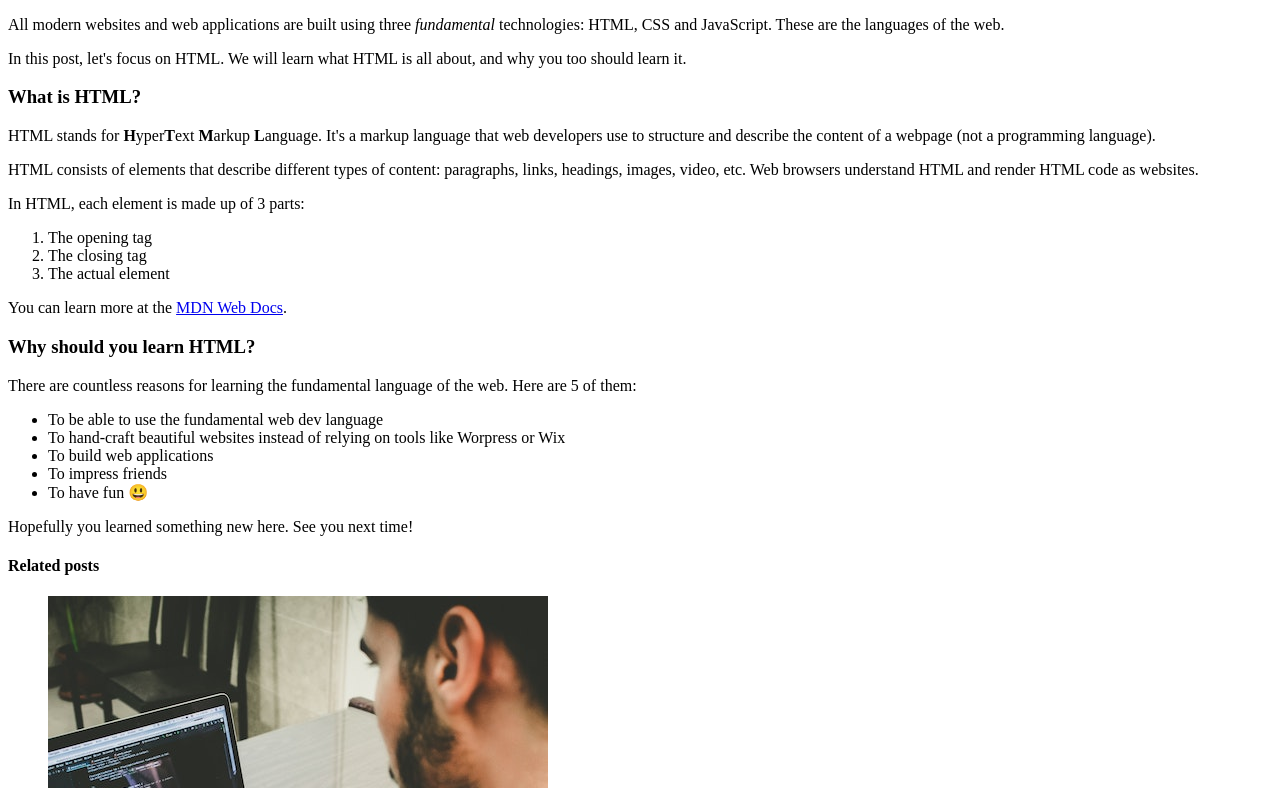
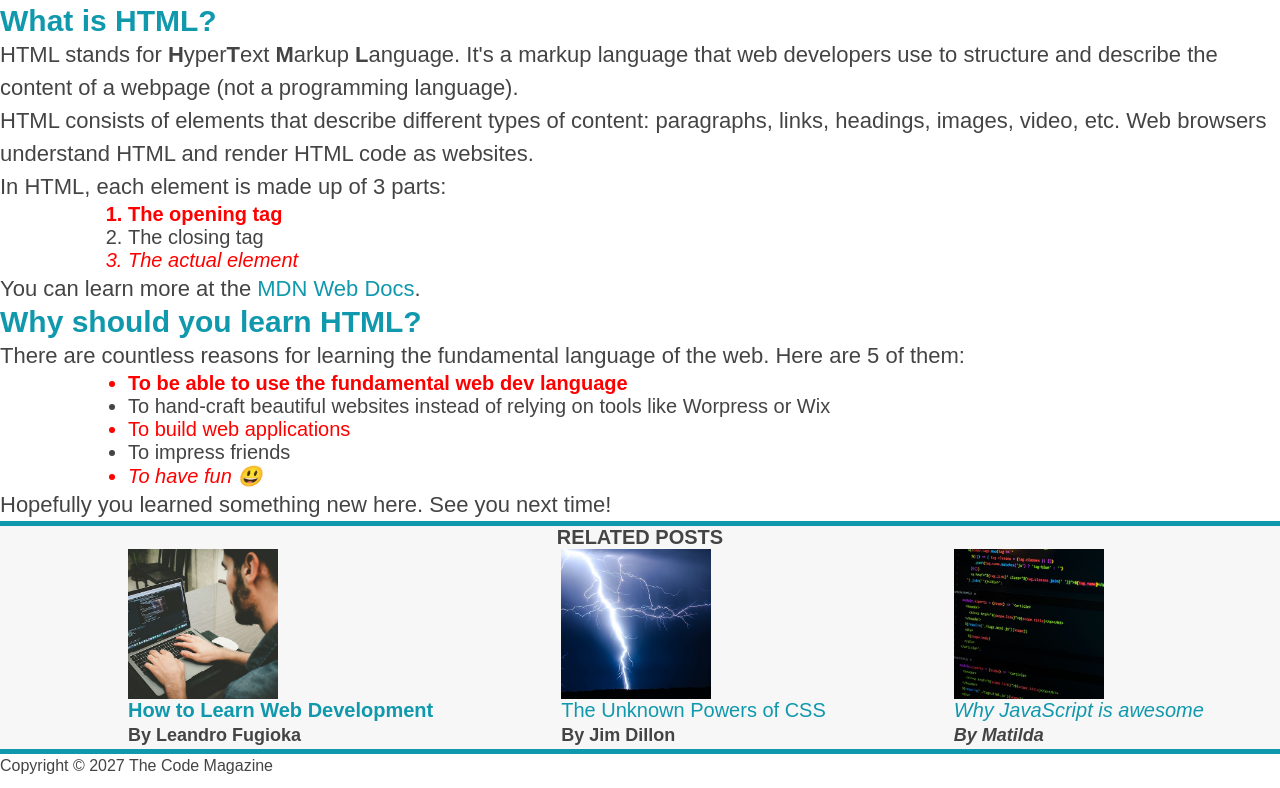
Before and after one commit to leofugioka/html_css_section_4, a plain HTML site: page index.html in a window 1280 px wide. Shown: the part 752-1540 px from the top of the page. Drawn offline with Linux system fonts and the light colour scheme.

Commit message:
Criado CSS

```diff
--- /dev/null
+++ b/css/reset.css
@@ -0,0 +1,4 @@
+* {
+  margin: 0;
+  padding: 0;
+}
--- /dev/null
+++ b/css/styles.css
@@ -0,0 +1,123 @@
+/* Imports */
+
+/* Variables */
+
+/* Containers */
+
+h1,
+h2,
+h3,
+h4,
+p,
+li {
+  font-family: sans-serif;
+  color: #444444;
+}
+
+h1,
+h2,
+h3 {
+  color: #1098ad;
+}
+
+h1 {
+  font-size: 26px;
+  text-transform: uppercase;
+  font-style: italic;
+}
+
+h2 {
+  font-size: 40px;
+}
+
+h3 {
+  font-size: 30px;
+}
+
+h4 {
+  font-size: 20px;
+  text-transform: uppercase;
+  text-align: center;
+}
+
+p {
+  font-size: 22px;
+  line-height: 1.5;
+}
+
+li {
+  font-size: 20px;
+  margin-left: 10%;
+}
+
+.author {
+  font-size: 18px;
+  font-style: italic;
+}
+
+.related-posts {
+  display: flex;
+  flex-direction: row;
+}
+
+.related-list {
+  display: flex;
+  flex-direction: column;
+  list-style-type: none;
+}
+
+.related-author {
+  font-size: 18px;
+  font-weight: bold;
+}
+
+.related-image {
+  width: 150px;
+  height: 150px;
+}
+
+.copyright {
+  font-size: 16px;
+}
+
+.main-header {
+  background-color: #f7f7f7;
+}
+
+aside {
+  background-color: #f7f7f7;
+  border-top: 5px solid #1098ad;
+  border-bottom: 5px solid #1098ad;
+}
+
+li:first-child {
+  font-weight: bold;
+}
+
+li:last-child {
+  font-style: italic;
+}
+
+li:nth-child(odd) {
+  color: red;
+}
+
+a:link {
+  color: #1098ad;
+  text-decoration: none;
+}
+
+a:visited {
+  color: #1098ad;
+}
+
+a:hover {
+  color: orangered;
+  font-weight: bold;
+  text-decoration: underline;
+}
+
+a:active {
+  background-color: black;
+  font-style: italic;
+}
--- a/index.html
+++ b/index.html
@@ -4,9 +4,13 @@
     <meta charset="UTF-8" />
     <meta name="viewport" content="width=device-width, initial-scale=1.0" />
     <title>HTML Basics</title>
+
+    <!-- Main styles sheets -->
+    <link rel="stylesheet" href="css/reset.css" />
+    <link rel="stylesheet" href="css/styles.css" />
   </head>
   <body>
-    <header>
+    <header class="main-header">
       <h1>📘 The Code Magazine</h1>
 
       <nav>
@@ -22,7 +26,7 @@
         <h2>The Basic Language of the Web: HTML</h2>
         <!-- Laura Jones profile picture -->
         <img src="img/laura-jones.jpg" alt="Heedshot of Laura Jones" />
-        <p>Posted by <strong>Laura Jones</strong> on Monday, June 21st 2027</p>
+        <p class="author">Posted by <strong>Laura Jones</strong> on Monday, June 21st 2027</p>
         <!-- Main blog post image -->
         <img src="img/post-img.jpg" alt="HTML code on a screen" />
       </header>
@@ -61,24 +65,24 @@
 
     <aside>
       <h4>Related posts</h4>
-      <ul>
-        <li>
-          <img src="img/related-1.jpg" alt="Programmer coding" /><a href="#">How to Learn Web Development</a>
-          <p>By Leandro Fugioka</p>
+      <ul class="related-posts">
+        <li class="related-list">
+          <img class="related-image" src="img/related-1.jpg" alt="Programmer coding" /><a href="#">How to Learn Web Development</a>
+          <p class="related-author">By Leandro Fugioka</p>
         </li>
-        <li>
-          <img src="img/related-2.jpg" alt="Lightning strike" /><a href="#">The Unknown Powers of CSS</a>
-          <p>By Jim Dillon</p>
+        <li class="related-list">
+          <img class="related-image" src="img/related-2.jpg" alt="Lightning strike" /><a href="#">The Unknown Powers of CSS</a>
+          <p class="related-author">By Jim Dillon</p>
         </li>
-        <li>
-          <img src="img/related-3.jpg" alt="Javascript code" /><a href="#">Why JavaScript is awesome</a>
-          <p>By Matilda</p>
+        <li class="related-list">
+          <img class="related-image" src="img/related-3.jpg" alt="Javascript code" /><a href="#">Why JavaScript is awesome</a>
+          <p class="related-author">By Matilda</p>
         </li>
       </ul>
     </aside>
 
     <footer>
-      <p>Copyright &copy; 2027 The Code Magazine</p>
+      <p class="copyright">Copyright &copy; 2027 The Code Magazine</p>
     </footer>
   </body>
 </html>
```
